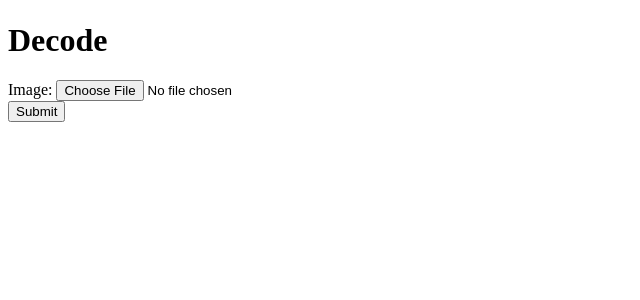
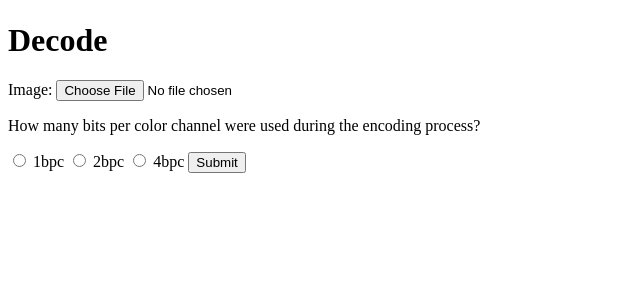
Before and after one commit to tran-hai-long/lsb_steganography, a Flask app: page /lsb/decode/ in a window 1280 px wide. Shown: the part 58-358 px from the top of the page, without its empty margins (0-640 px from the left). Run offline with Flask 2, Linux system fonts and the light colour scheme; some libraries are stand-ins or nearby versions.

Commit message:
Allow users to set the number of bpc used for encoding and decoding

```diff
--- a/lsb/forms.py
+++ b/lsb/forms.py
@@ -1,15 +1,21 @@
 from flask_wtf import FlaskForm
 from flask_wtf.file import FileField, FileRequired, FileAllowed
-from wtforms import StringField, SubmitField
-from wtforms.validators import DataRequired
+from wtforms import StringField, SubmitField, RadioField
+from wtforms.validators import DataRequired, AnyOf
 
 
 class EncodeForm(FlaskForm):
     message = StringField("Message", validators=[DataRequired()])
     image = FileField("Image", validators=[FileRequired(), FileAllowed(["png"], "PNG image required.")])
+    consumed_bits = RadioField("How many bits per color channel to be used for encoding?",
+                               choices=[(1, "1bpc"), (2, "2bpc"), (4, "4bpc")],
+                               validators=[AnyOf([1, 2, 4], "Please choose one of the radio buttons.")])
     submit = SubmitField("Submit")
 
 
 class DecodeForm(FlaskForm):
     image = FileField("Image", validators=[FileRequired(), FileAllowed(["png"], "PNG image required.")])
+    consumed_bits = RadioField("How many bits per color channel were used during the encoding process?",
+                               choices=[(1, "1bpc"), (2, "2bpc"), (4, "4bpc")],
+                               validators=[AnyOf([1, 2, 4], "Please choose one of the radio buttons.")])
     submit = SubmitField("Submit")
--- a/lsb/templates/decode.html
+++ b/lsb/templates/decode.html
@@ -10,12 +10,20 @@
                 {% for error in form.image.errors %}{{ error }}{% endfor %}
             </p>
         {% endif %}
-        {% if error %}
-            <p>{{ error }}</p>
+        <p>{{ form.consumed_bits.label }}</p>
+        {% for choice in form.consumed_bits %}
+            <tr>
+                <td>{{ choice }}</td>
+                <td>{{ choice.label }}</td>
+            </tr>
+        {% endfor %}
+        {% if form.consumed_bits.errors %}
+            <p>
+                {% for error in form.consumed_bits.errors %}{{ error }}{% endfor %}
+            </p>
         {% endif %}
         {{ form.submit }}
+        {% if error %}<p>{{ error }}</p>{% endif %}
     </form>
-    {% if result %}
-        <p>{{ result }}</p>
-    {% endif %}
+    {% if result %}<p>{{ result }}</p>{% endif %}
 {% endblock %}
```
Also changed, not shown: lsb/templates/encode.html (+14 -4 lines).
